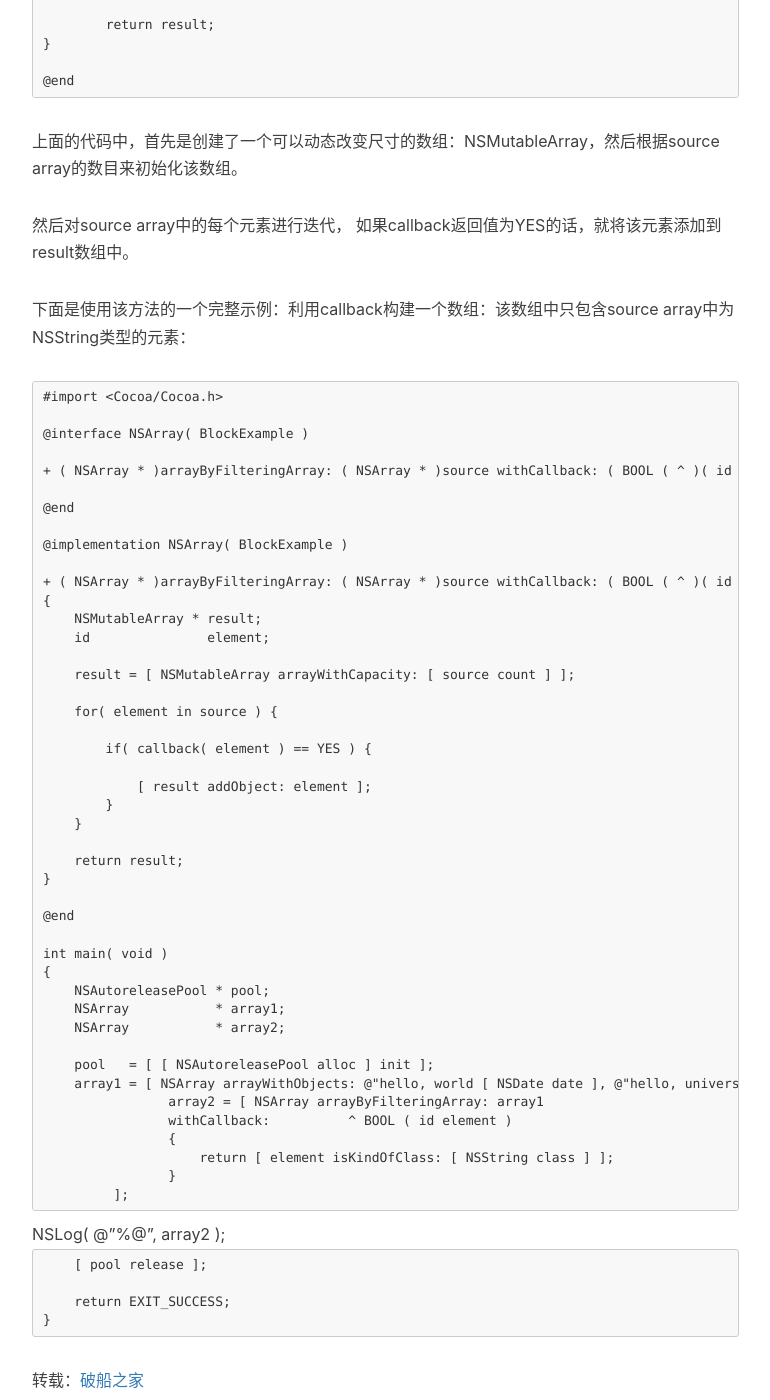
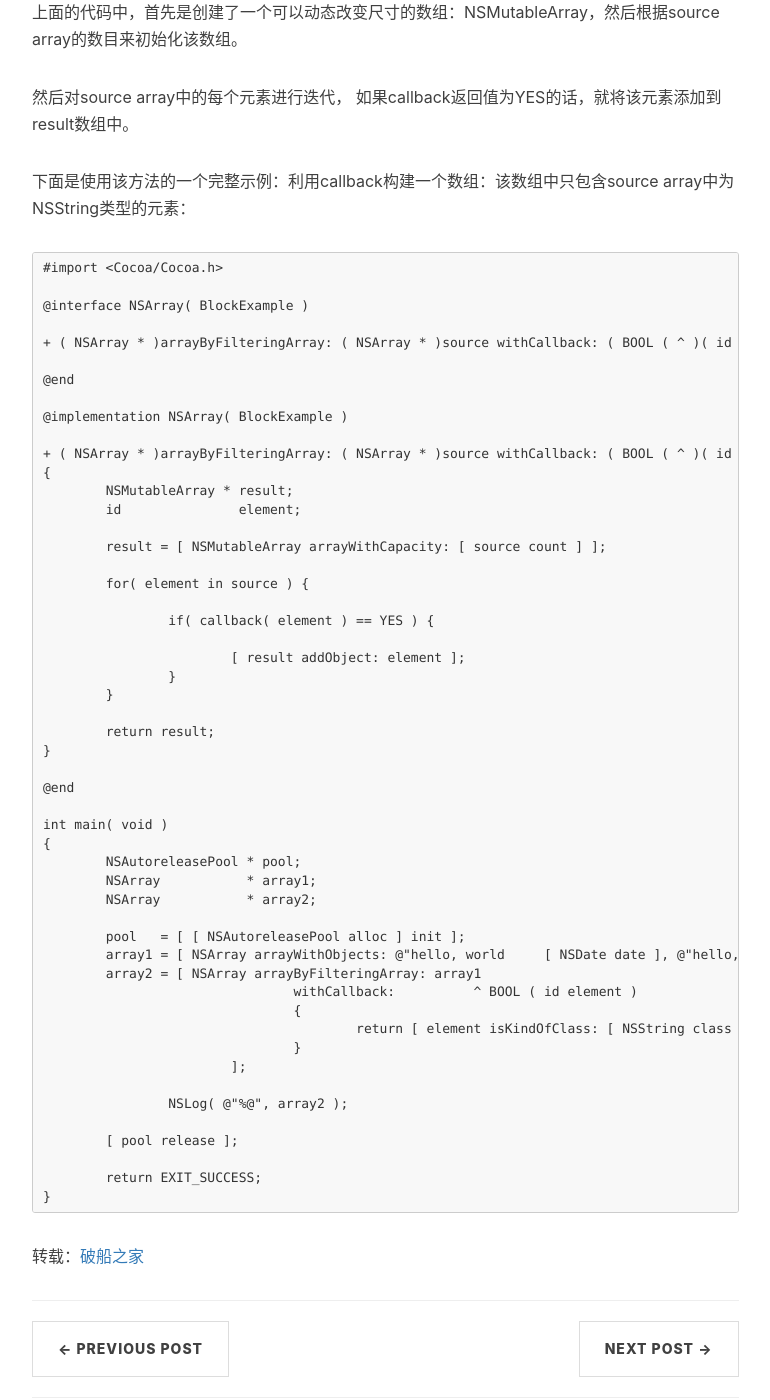
Before and after one commit to mayflyz/mayflyz.github.io, a Jekyll site: the page built from _posts/2014-08-04-Closure-and-anonymous-functions-in-Objective-C.markdown, in a window 1280 px wide and 1400 px high, scrolled down 8211 px. Shown: the whole window, without its empty margins (233-1003 px from the left). Built offline with Jekyll 4.4.1, drawn with Linux system fonts in a browser that asks for light colours; nearby versions of some CDN libraries; comment, search, counter and statistics services are not loaded; some of the changed text lies outside the part shown.

Commit message:
feat:md更新

````diff
--- a/_posts/2014-03-08-the-QuickDialog-Class-analysis.markdown
+++ b/_posts/2014-03-08-the-QuickDialog-Class-analysis.markdown
@@ -1,6 +1,6 @@
 ---
 layout:     post
-title:      "the QuickDialog class layout analysis"
+title:      "The QuickDialog class layout analysis"
 subtitle:   "QuickDialog结构解析"
 date:       2014-03-08
 author:     "mayfly"
--- a/_posts/2014-08-04-Closure-and-anonymous-functions-in-Objective-C.markdown
+++ b/_posts/2014-08-04-Closure-and-anonymous-functions-in-Objective-C.markdown
@@ -9,92 +9,80 @@
     - iOS
 ---
 
-- 目录
-- 1、关于
-	- 1.1匿名函数
-	-	 1.2闭包性
-- 2、Objective-C中的实现
-	-     2.1将block当做参数来传递
-	-     2.2闭包性
-	-     2.3内存管理
-	-     2.4示例
-
-##正文
-
-##1、关于
+## 1、关于
 
 许多脚本语言都支持lambda表达式和匿名函数。这两个概念经常与闭包性(closure)相关。例如在JavaScript、ActionScript或PHP(5.3之后)中都有相关的概念。
 
 其实在Objective-C语言中也提供了这两个概念的实现：叫做block。
 自从Mac OS X 10.6之后，就可以使用block了，其实这样归功于Clang。
 
-###1.1 匿名函数
+### 1.1 匿名函数
 就如名字暗示的一样，匿名函数实际上就是一个没有名字或者标示(identifier)的函数。匿名函数只有内容(也可以叫做body)，我们可以将其存储在一个变量中，以便之后使用，或者将其当做一个参数传递给另外一个函数使用。
 在脚本语言的回调中经常使用到这个概念。
 例如，在下面的JavaScript中，有一个名为foo的标准函数，接收一个callback当做参数，在函数中，调用了这个callback：
+```
+function foo( callback )
+{
+	callback();
+}
+```
+这里有可能是定义了另外一个标准函数， 然后将这个标准函数当做参数传递给上面的函数：
+```
+function bar()
+{
+	alert( 'hello, world' );
+}
 
-	function foo( callback )
-	{
-    	callback();
-	}
-
-这里有可能是定义了另外一个标准函数， 然后将这个标准函数当做参数传递给上面的函数：
-
-	function bar()
-	{
-	    alert( 'hello, world' );
-	}
-
-	foo( bar );
-
+foo( bar );
+```
 不过这样一来，bar函数就会被声明在全局范围内，这就会带来一个风险：被另外一个相同名称的函数覆盖(override)了。
 
 但是别担心，JavaScript语言允许callback函数在调用的时候才进行声明：
-
-	foo
+```
+foo
+{
+	function()
 	{
-	    function()
-	    {
-	        alert( 'hello, world' );
-	    }
-	);
-
+		alert( 'hello, world' );
+	}
+);
+```
 在上面，可以看到这个callback实际上并没有标示(identifier)。它也不会存在于全局范围，因此也不会与别的已有函数产生冲突。
 
 我们也可以把callback存储到一个变量中，同样也不回存在于全局范围，不过我们可以通过这个变量对这个callback进行重复利用：
+```
+myCallback = function()
+{
+	alert( 'hello, world' );
+};
 
-	myCallback = function()
-	{
-	    alert( 'hello, world' );
-	};
-
-	foo( myCallback );
-
-### 1.2闭包性
+foo( myCallback );
+```
+### 1.2 闭包性
 闭包性这个概念是允许一个函数访问其所声明上下文中的变量，甚至是在不同的运行上下文中。
 
 下面我们再来看看JavaScript的相关代码：
+```
+function foo( callback )
+{
+	alert( callback() );
+}
 
-	function foo( callback )
-	{
-	    alert( callback() );
-	}
+function bar()
+{
+	var str = 'hello, world';
 
-	function bar()
-	{
-	    var str = 'hello, world';
+	foo
+	(
+		function()
+		{
+			return str;
+		}
+	);
+}
 
-	    foo
-	    (
-	        function()
-	        {
-	            return str;
-	        }
-	    );
-	}
-
-	bar();
-
+bar();
+```
 上面的代码中，callback被从bar函数的运行上下文中传递给了foo函数，该callback函数返回变量str的值。
 
 不过在这里请注意，变量str是声明在bar函数中的，也就是说这个变量仅存于bar函数中。
@@ -116,18 +104,18 @@
 
 block的语法有一点点棘手，不过要是熟悉函数指针的话，就非常容易理解了。
 下面是block的原型：
-
+```
 NSString * ( ^ myBlock )( int );
-
+```
 上面的代码是声明了一个block(^)原型，名字就叫做myBlock，携带一个int参数，返回只为NSString类型的指针。
 
 下面来看看block的定义：
-
-	myBlock = ^( int number )
-	{
-	    return [ NSString stringWithFormat: @"Passed number: %i", number ];
-	};
-
+```
+myBlock = ^( int number )
+{
+	return [ NSString stringWithFormat: @"Passed number: %i", number ];
+};
+```
 如上所示，将一个函数体赋值给了myBlock变量，其接收一个名为number的参数。该函数返回一个NSString对象。
 
 注意：不要忘记block后面的分号。
@@ -136,34 +124,35 @@
 
 如果没有写这个分号，编译器会产生一个错误，当然也不会生成可执行文件。
 定义好block之后，就可以像使用标准函数一样使用它了：
-	myBlock(5);
+```
+myBlock(5);
+```
+下面是完整的Objective-C程序源代码：
+```
+#import <Cocoa/Cocoa.h>
 
-下面是完整的Objective-C程序源代码：
+int main( void )
+{
+	NSAutoreleasePool * pool;
+	NSString * ( ^ myBlock )( int );
 
-	#import <Cocoa/Cocoa.h>
+	pool    = [ [ NSAutoreleasePool alloc ] init ];
+	myBlock = ^( int number )
+	{
+		return [ NSString stringWithFormat: @"Passed number: %i", number ];
+	};
 
-	int main( void )
-	{
-	    NSAutoreleasePool * pool;
-	    NSString * ( ^ myBlock )( int );
+	NSLog( @"%@", myBlock(5) );
 
-	    pool    = [ [ NSAutoreleasePool alloc ] init ];
-	    myBlock = ^( int number )
-	    {
-	        return [ NSString stringWithFormat: @"Passed number: %i", number ];
-	    };
+	[ pool release ];
 
-	    NSLog( @"%@", myBlock(5) );
-
-	    [ pool release ];
-
-	    return EXIT_SUCCESS;
-	}
-
+	return EXIT_SUCCESS;
+}
+```
 我们可以用下面的命令来编译(在Terminal中)：
-
-	gcc -Wall -framework Cocoa -o test test.m
-
+```
+gcc -Wall -framework Cocoa -o test test.m
+```
 上面的命令会根据test.m源代码文件生成一个名为name的可执行文件。可以用下面的命令来运行这个可执行文件：
 	./test
 如果不把block赋值给变量的话，可以忽略掉block原型的声明，例如直接将block当做参数进行传递。如下所示：
@@ -177,51 +166,52 @@
 之前说过了，block可以当做参数传递给某个C函数。
 
 如下所示：
-
-	void logBlock( NSString * ( ^ theBlock )( int ) )
-	{
-	    NSLog( @"Block returned: %@", theBlock() );
-	}
-
+```
+void logBlock( NSString * ( ^ theBlock )( int ) )
+{
+	NSLog( @"Block returned: %@", theBlock() );
+}
+```
 由于Objective-C是强制类型语言，所以作为函数参数的block也必须要指定返回值的类型，以及相关参数类型(如果需要的话)。
 
 其实在Objective-C方法中也是一样的：
+```
+- ( void )logBlock: ( NSString * ( ^ )( int ) )theBlock;
+```
 
-	- ( void )logBlock: ( NSString * ( ^ )( int ) )theBlock;
-
-###2.2闭包性
+### 2.2 闭包性
 之前有说过，闭包性在Objective-C中是可用的，只不过其行为跟解释性语言有所不同罢了。
 
 我们来看看下面的程序：
+```
+#import <Cocoa/Cocoa.h>
 
-	#import <Cocoa/Cocoa.h>
+void logBlock( int ( ^ theBlock )( void ) )
+{
+	NSLog( @"Closure var X: %i", theBlock() );
+}
 
-	void logBlock( int ( ^ theBlock )( void ) )
+int main( void )
+{
+	NSAutoreleasePool * pool;
+	int ( ^ myBlock )( void );
+	int x;
+
+	pool = [ [ NSAutoreleasePool alloc ] init ];
+	x    = 42;
+
+	myBlock = ^( void )
 	{
-	    NSLog( @"Closure var X: %i", theBlock() );
-	}
+		return x;
+	};
 
-	int main( void )
-	{
-	    NSAutoreleasePool * pool;
-	    int ( ^ myBlock )( void );
-	    int x;
+	logBlock( myBlock );
 
-	    pool = [ [ NSAutoreleasePool alloc ] init ];
-	    x    = 42;
+	[ pool release ];
 
-	    myBlock = ^( void )
-	    {
-	        return x;
-	    };
-
-	    logBlock( myBlock );
-
-	    [ pool release ];
-
-	    return EXIT_SUCCESS;
-	}
-
+	return EXIT_SUCCESS;
+}
+```
 上面的代码在main函数中声明了一个整型，并赋值42，另外还声明了一个block，该block会将42返回。
 
 然后将block传递给logBlock函数，该函数会显示出返回的值42。
@@ -233,23 +223,23 @@
 下面来看看第一点不同之处：通过block进行闭包的变量是const的。也就是说不能在block中直接修改这些变量。
 
 来看看当block试着增加x的值时，会发生什么：
+```
+myBlock = ^( void )
+{
+	x++
 
-	myBlock = ^( void )
-	{
-	    x++
-
-	    return x;
-	};
-
+	return x;
+};
+```
 编译器会生成一个错误：大概意思是在block中x变量是只读的。
 
 不过也别担心，为了允许在block中修改变量，也是可以做到的：用__block关键字来声明变量即可。
 
 基于之前的代码，给x变量添加__block关键字，如下：
-
-	__block int x;
-
-###2.3内存管理
+```
+__block int x;
+```
+### 2.3 内存管理
 从C语言的角度来看，实际上block是一个结构体，可以被拷贝和销毁的。有两个函数可以使用：Block_copy和Block_destroy()。
 
 而在Objective-C中，block可以接收retain、release和copie消息，这就跟普通对象一样。如果一个block需要被存储下来供以后使用，这些消息是非常重要的(例如，将block存储到一个类的实例变量中)。例如，为了避免错误的使用block，对block进行retain是非常有必要的。
@@ -264,13 +254,13 @@
 在PHP程序员眼里，该方法就如一个array_filter()。
 
 首先，需要为NSArray类声明一个category。（通过category可以给已有的类添加新方法）。
+```
+@interface NSArray( BlockExample )
 
-	@interface NSArray( BlockExample )
++ ( NSArray * )arrayByFilteringArray: ( NSArray * )source withCallback: ( BOOL ( ^ )( id ) )callback;
 
-	+ ( NSArray * )arrayByFilteringArray: ( NSArray * )source withCallback: ( BOOL ( ^ )( id ) )callback;
-
-	@end
-
+@end
+```
 上面，声明了一个方法，该方法返回一个NSArray对象，另外接收两个参数：NSArray对象，以及一个callback (为block)。
 
 在callback中会判断根据传入数组参数中的每一个元素。并将返回一个boolean值，以确定当前array中的元素是否需要存储到返回的数组中。
@@ -278,87 +268,86 @@
 block只有一个参数，代表数组中的某个元素。
 
 我们来看看该方法的具体实现：
+```
+@implementation NSArray( BlockExample )
 
-	@implementation NSArray( BlockExample )
++ ( NSArray * )arrayByFilteringArray: ( NSArray * )source withCallback: ( BOOL ( ^ )( id ) )callback
+{
+	NSMutableArray * result;
+	id               element;
 
-	+ ( NSArray * )arrayByFilteringArray: ( NSArray * )source withCallback: ( BOOL ( ^ )( id ) )callback
-	{
-    	NSMutableArray * result;
-    	id               element;
+	result = [ NSMutableArray arrayWithCapacity: [ source count ] ];
 
-    	result = [ NSMutableArray arrayWithCapacity: [ source count ] ];
+	for( element in source ) {
 
-    	for( element in source ) {
+		if( callback( element ) == YES ) {
 
-    	    if( callback( element ) == YES ) {
-
-    	        [ result addObject: element ];
-    	    }
-    	}
-
-    	return result;
+			[ result addObject: element ];
+		}
 	}
 
-	@end
+	return result;
+}
 
+@end
+```
 上面的代码中，首先是创建了一个可以动态改变尺寸的数组：NSMutableArray，然后根据source array的数目来初始化该数组。
 
 然后对source array中的每个元素进行迭代， 如果callback返回值为YES的话，就将该元素添加到result数组中。
 
 下面是使用该方法的一个完整示例：利用callback构建一个数组：该数组中只包含source array中为NSString类型的元素：
+```
+#import <Cocoa/Cocoa.h>
 
-	#import <Cocoa/Cocoa.h>
+@interface NSArray( BlockExample )
 
-	@interface NSArray( BlockExample )
++ ( NSArray * )arrayByFilteringArray: ( NSArray * )source withCallback: ( BOOL ( ^ )( id ) )callback;
 
-	+ ( NSArray * )arrayByFilteringArray: ( NSArray * )source withCallback: ( BOOL ( ^ )( id ) )callback;
+@end
 
-	@end
+@implementation NSArray( BlockExample )
 
-	@implementation NSArray( BlockExample )
++ ( NSArray * )arrayByFilteringArray: ( NSArray * )source withCallback: ( BOOL ( ^ )( id ) )callback
+{
+	NSMutableArray * result;
+	id               element;
 
-	+ ( NSArray * )arrayByFilteringArray: ( NSArray * )source withCallback: ( BOOL ( ^ )( id ) )callback
-	{
-	    NSMutableArray * result;
-	    id               element;
+	result = [ NSMutableArray arrayWithCapacity: [ source count ] ];
 
-	    result = [ NSMutableArray arrayWithCapacity: [ source count ] ];
+	for( element in source ) {
 
-	    for( element in source ) {
+		if( callback( element ) == YES ) {
 
-	        if( callback( element ) == YES ) {
-
-	            [ result addObject: element ];
-	        }
-	    }
-
-	    return result;
+			[ result addObject: element ];
+		}
 	}
 
-	@end
+	return result;
+}
 
-	int main( void )
-	{
-	    NSAutoreleasePool * pool;
-	    NSArray           * array1;
-	    NSArray           * array2;
+@end
 
-	    pool   = [ [ NSAutoreleasePool alloc ] init ];
-	    array1 = [ NSArray arrayWithObjects: @"hello, world	[ NSDate date ], @"hello, universe", nil ];
-   	 	array2 = [ NSArray arrayByFilteringArray: array1
-                    withCallback:          ^ BOOL ( id element )
-                    {
-                        return [ element isKindOfClass: [ NSString class ] ];
-                    }
-             ];
+int main( void )
+{
+	NSAutoreleasePool * pool;
+	NSArray           * array1;
+	NSArray           * array2;
 
-   		 NSLog( @"%@", array2 );
+	pool   = [ [ NSAutoreleasePool alloc ] init ];
+	array1 = [ NSArray arrayWithObjects: @"hello, world	[ NSDate date ], @"hello, universe", nil ];
+	array2 = [ NSArray arrayByFilteringArray: array1
+				withCallback:          ^ BOOL ( id element )
+				{
+					return [ element isKindOfClass: [ NSString class ] ];
+				}
+			];
 
-	    [ pool release ];
+		NSLog( @"%@", array2 );
 
-	    return EXIT_SUCCESS;
-	}
+	[ pool release ];
 
-
+	return EXIT_SUCCESS;
+}
+```
 
 转载：[破船之家](http://beyondvincent.com/blog/2013/07/09/99/)
````
Also changed, not shown: _posts/2014-06-26-convent-Pinyin.markdown (+10 -8 lines), _posts/2014-08-04-block-introduction.markdown (+6 -11 lines), _posts/2014-08-16-iOS-Google-PotocolBuffer.markdown (+39 -40 lines), _posts/2015-04-14-unix-linux-note.markdown (deleted, +0 -227 lines).
